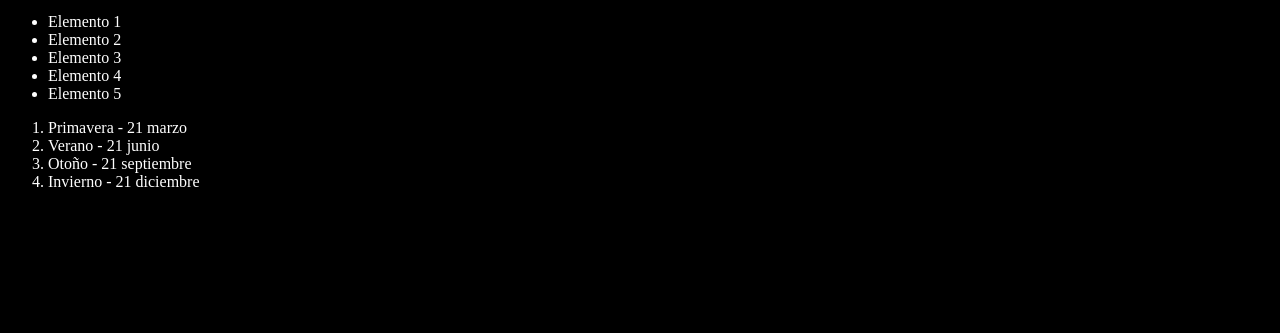
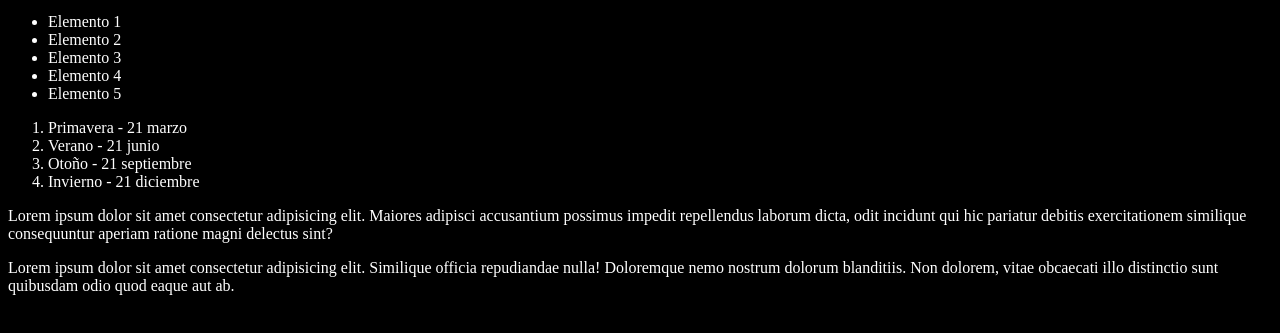
Before and after one commit to jeanpiav/youtube-git, a plain HTML site: page index.html in a window 1280 px wide. Shown: the part 101-434 px from the top of the page. Drawn offline with Linux system fonts and the light colour scheme.

Commit message:
Agregando 2 párrafos

```diff
--- a/index.html
+++ b/index.html
@@ -25,6 +25,8 @@
     <li>Otoño - 21 septiembre</li>
     <li>Invierno - 21 diciembre</li>
   </ol>
+  <p>Lorem ipsum dolor sit amet consectetur adipisicing elit. Maiores adipisci accusantium possimus impedit repellendus laborum dicta, odit incidunt qui hic pariatur debitis exercitationem similique consequuntur aperiam ratione magni delectus sint?</p>
+  <p>Lorem ipsum dolor sit amet consectetur adipisicing elit. Similique officia repudiandae nulla! Doloremque nemo nostrum dolorum blanditiis. Non dolorem, vitae obcaecati illo distinctio sunt quibusdam odio quod eaque aut ab.</p>
   <script src="index.js"></script>
 </body>
 
```
